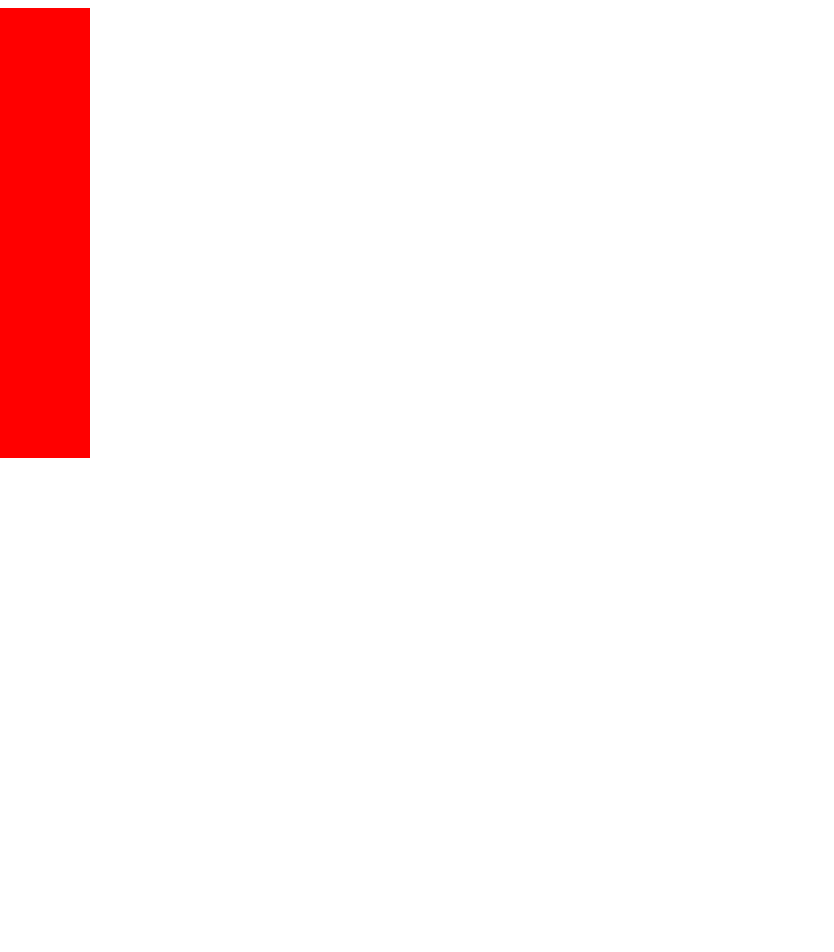
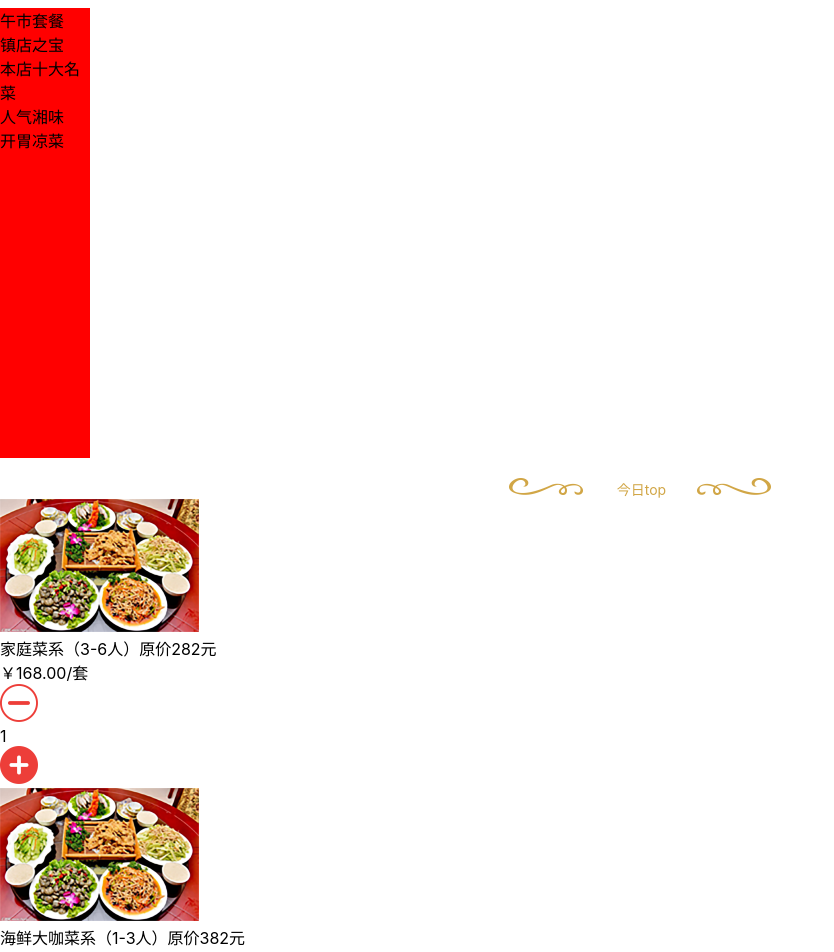
Before and after one commit to zkboys/react-mobile-demo, a React (Create React App) app: page / in a window 1280 px wide. Shown: the part 220-1172 px from the top of the page, without its empty margins (0-834 px from the left). Before the commit the page ends 800 px from the top, so only its background shows below. Built offline with nearby package versions, Linux system fonts and the light colour scheme.

Commit message:
完成小程序

```diff
--- a/src/dish/Banner.jsx
+++ b/src/dish/Banner.jsx
@@ -7,12 +7,11 @@ export default  class Banner extends Component {
 
     render() {
         const {dataSource} = this.props;
-        console.log(1,this.props)
 
         return (
             <div className="banner-total">
                     {dataSource.map( item => (
-                        <div className="banner-item">
+                        <div className="banner-item" key={item.id}>
                             <img className="banner-img" src={item.img} alt="" />
                             <div className="banner-text">{item.til}</div>
                         </div>
--- /dev/null
+++ b/src/dish/CartBar.jsx
@@ -0,0 +1,23 @@
+import React, {Component} from 'react';
+import shopCar from './img/shop.png';
+
+export default  class CartBarr extends Component {
+    state = {
+
+    };
+
+    render() {
+
+        return (
+            <div className="CartBar-total">
+                <div className="CartBar-left">
+                    <div className="CartBar-buy">
+                        <img className="CartBar-shopCar" src={shopCar} alt="" />
+                    </div>
+                    <p className="CartBar-shopCar-text">购物车空空如也~</p>
+                </div>
+                <div className="CartBar-right"><p className="CartBar-text">点好了~</p></div>
+            </div>
+        );
+    }
+}
--- a/src/dish/Category.jsx
+++ b/src/dish/Category.jsx
@@ -7,11 +7,13 @@ export default class Category extends Component {
     };
 
     render() {
-        const {children} = this.props;
+        const {children,categoryDataSource} = this.props;
         return (
             <div className="Category">
                 <div className="Category-title">{children}</div>
-
+                {categoryDataSource.map( item => (
+                    <li className="Category-item" key={item.id}>{item.name}</li>
+                ))}
             </div>
         );
     }
--- /dev/null
+++ b/src/dish/Dishitem.jsx
@@ -0,0 +1,31 @@
+import React, {Component} from 'react';
+import minus from './img/minus.png';
+import add from './img/add.png';
+
+export default  class Dishitem extends Component {
+    state = {
+
+    };
+
+    render() {
+        const {dishItemDataSource} = this.props;
+        return (
+            <div className="dishItem-total">
+                {dishItemDataSource.map( item => (
+                    <div className="dishItem-content" key={item.id}>
+                        <div className="dishItem-left"><img className="dishItem-img" src={item.img} alt="" /></div>
+                        <div className="dishItem-right">
+                            <div className="dishItem-introduce">{item.introduce}</div>
+                            <div className="dishItem-price">{item.price}<span className="dishItem-price-bg">/套</span></div>
+                            <div className="dishItem-icon">
+                                <div className="dishItem-minus"><img className="dishItem-minus-img" src={minus} alt="" /></div>
+                                <div className="dishItem-text">1</div>
+                                <div className="dishItem-add"><img className="dishItem-add-img" src={add} alt="" /></div>
+                            </div>
+                        </div>
+                    </div>
+                ))}
+            </div>
+        );
+    }
+}
--- a/src/dish/Index.jsx
+++ b/src/dish/Index.jsx
@@ -2,40 +2,57 @@ import React, {Component} from 'react';
 import Title from './Title.jsx';
 import Banner from './Banner';
 import Category from './Category';
+import Dishitem from './Dishitem';
+import CartBar from './CartBar';
 import bannerImg from './img/banner.png';
 import bannerImg1 from './img/banner1.png';
+import dishItem from './img/dishitem.png';
 import './Style.css';
 
 export default  class Index extends Component {
 
     state = {
         dataSource : [],
+        categoryDataSource : [],
+        dishItemDataSource : []
     };
 
-    componentDidMount() {
+    componentWillMount() {
         //TODO 发请求获取dataSource
         this.setState({
             dataSource:[
-                {img:bannerImg,til:"油焖大虾"},
-                {img:bannerImg1,til:"麻辣香蟹"},
+                {id:0,img:bannerImg,til:"油焖大虾"},
+                {id:1,img:bannerImg1,til:"麻辣香蟹"},
             ],
             categoryDataSource:[
-                {name:"午市套餐"},
-                {name:"镇店之宝"},
-                {name:"本店十大名菜"},
-                {name:"人气湘味"},
-                {name:"开胃凉菜"},
+                {id:0,name:"午市套餐"},
+                {id:1,name:"镇店之宝"},
+                {id:2,name:"本店十大名菜"},
+                {id:3,name:"人气湘味"},
+                {id:4,name:"开胃凉菜"},
+            ],
+            dishItemDataSource:[
+                {id:0,img:dishItem,introduce:"家庭菜系（3-6人）原价282元",price:"￥168.00"},
+                {id:1,img:dishItem,introduce:"海鲜大咖菜系（1-3人）原价382元",price:"￥208.00"},
+                {id:2,img:dishItem,introduce:"烤肉菜系（1-3人）原价302元",price:"￥208.00"},
+                {id:3,img:dishItem,introduce:"家庭菜系（3-6人）原价282元",price:"￥168.00"},
+                {id:4,img:dishItem,introduce:"海鲜大咖菜系（1-3人）原价382元",price:"￥208.00"},
+                {id:5,img:dishItem,introduce:"家庭菜系（3-6人）原价282元",price:"￥168.00"},
+                {id:6,img:dishItem,introduce:"家庭菜系（3-6人）原价282元",price:"￥168.00"}
             ]
         })
     }
 
     render() {
-        const {dataSource} = this.state;
+        const {dataSource,categoryDataSource,dishItemDataSource} = this.state;
         return (
             <div className="wrap">
                 <Title>今日top</Title>
                 <Banner dataSource={dataSource}></Banner>
-                <Category>优惠套餐</Category>
+                <Category categoryDataSource={categoryDataSource}>优惠套餐</Category>
+                <Title>今日top</Title>
+                <Dishitem dishItemDataSource={dishItemDataSource}></Dishitem>
+                <CartBar></CartBar>
             </div>
         );
     }
```
Also changed, not shown: src/dish/img/dishitem.png (renamed from src/dish/img/图层 9.png).
